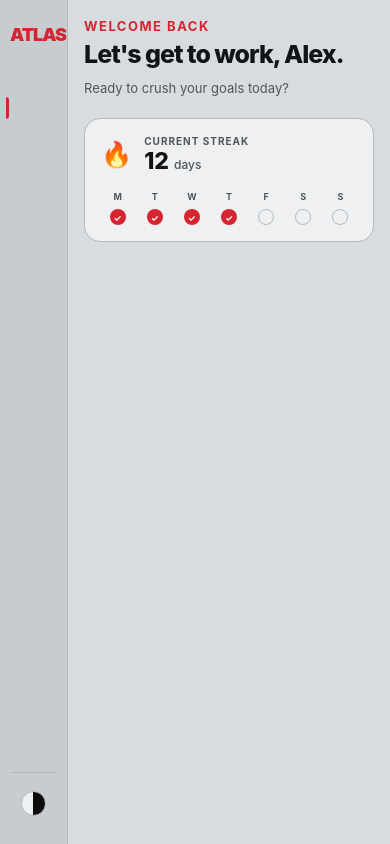
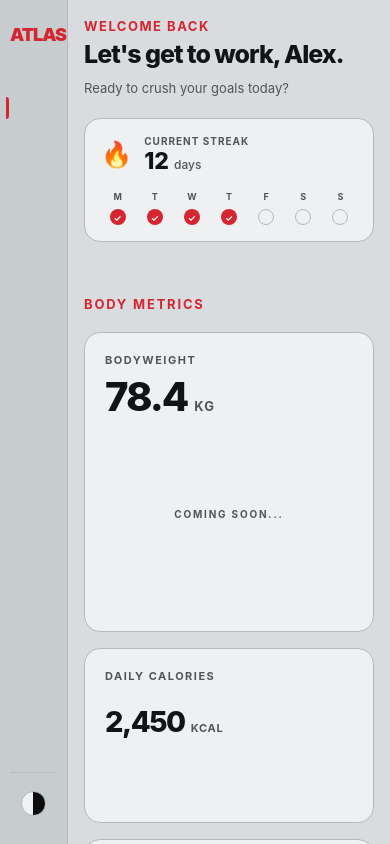
Before and after one commit to skaushal2483-tech/Atlas-Main, a React (Vite) app: page / in a window 390 px wide. Built offline with nearby package versions, Linux system fonts and the light colour scheme.

Commit message:
third commit

```diff
--- /dev/null
+++ b/src/components/Metrics.jsx
@@ -0,0 +1,61 @@
+import "../styles/Metrics.css";
+
+function Metrics() {
+  return (
+    <section className="metrics">
+
+      <div className="metrics-heading">
+        <span>BODY METRICS</span>
+      </div>
+
+      <div className="metrics-layout">
+
+        {/* BODYWEIGHT */}
+        <div className="metric-weight-card">
+
+          <span className="metric-label">BODYWEIGHT</span>
+
+          <div className="weight-value">
+            <strong>78.4</strong>
+            <span>KG</span>
+          </div>
+
+          <div className="metric-coming-soon">
+            <span>COMING SOON...</span>
+          </div>
+
+        </div>
+
+
+        {/* DAILY CALORIES */}
+        <div className="metric-small-card">
+
+          <span className="metric-label">DAILY CALORIES</span>
+
+          <div className="small-value">
+            <strong>2,450</strong>
+            <span>KCAL</span>
+          </div>
+
+        </div>
+
+
+        {/* BODY FAT */}
+        <div className="metric-small-card">
+
+          <span className="metric-label">BODY FAT</span>
+
+          <div className="small-value">
+            <strong>14.8</strong>
+            <span>%</span>
+          </div>
+
+        </div>
+
+      </div>
+
+    </section>
+  );
+}
+
+export default Metrics;
--- a/src/pages/Dashboard.jsx
+++ b/src/pages/Dashboard.jsx
@@ -1,8 +1,8 @@
 import SideBar from "../components/SideBar";
 import Header from "../components/Header";
+import Metrics from "../components/Metrics";
+
 import "../styles/Dashboard.css";
-
-
 
 function Dashboard() {
   return (
@@ -11,6 +11,8 @@ function Dashboard() {
 
       <main className="dashboard-main">
         <Header />
+
+        <Metrics/>
       </main>
     </div>
   );
--- a/src/styles/Dashboard.css
+++ b/src/styles/Dashboard.css
@@ -56,9 +56,6 @@
     color 0.5s ease;
 }
 
-.analytics-grid {
-  padding-top: 50px;
-}
 
 
 /* =================================
--- /dev/null
+++ b/src/styles/Metrics.css
@@ -0,0 +1,301 @@
+/* =================================
+   BODY METRICS
+================================= */
+
+.metrics {
+  width: 78%;
+  max-width: 1100px;
+
+  margin: 42px auto 0;
+
+  box-sizing: border-box;
+}
+
+
+/* =================================
+   SECTION HEADER
+================================= */
+
+.metrics-heading {
+  margin-bottom: 20px;
+}
+
+.metrics-heading span {
+  display: block;
+
+  color: var(--primary);
+
+  font-size: 13px;
+  font-weight: 700;
+
+  letter-spacing: 1.8px;
+}
+
+
+/* =================================
+   LAYOUT
+================================= */
+
+.metrics-layout {
+  display: grid;
+
+  grid-template-columns:
+    minmax(0, 2fr)
+    minmax(250px, 0.85fr);
+
+  grid-template-rows: 1fr 1fr;
+
+  gap: 16px;
+}
+
+
+/* =================================
+   SHARED CARDS
+================================= */
+
+.metric-weight-card,
+.metric-small-card {
+  background: var(--card);
+
+  border: 1px solid var(--border);
+  border-radius: 16px;
+
+  box-sizing: border-box;
+
+  transition:
+    background-color 0.5s ease,
+    border-color 0.3s ease,
+    transform 0.25s ease,
+    box-shadow 0.25s ease;
+}
+
+.metric-weight-card:hover,
+.metric-small-card:hover {
+  border-color: var(--primary);
+
+  transform: translateY(-3px);
+
+}
+
+
+/* =================================
+   BODYWEIGHT
+================================= */
+
+.metric-weight-card {
+  grid-row: 1 / 3;
+
+  min-height: 390px;
+
+  padding: 26px;
+
+  display: flex;
+  flex-direction: column;
+}
+
+.metric-label {
+  color: var(--text2);
+
+  font-size: 11px;
+  font-weight: 700;
+
+  letter-spacing: 1.5px;
+}
+
+
+/* =================================
+   WEIGHT VALUE
+================================= */
+
+.weight-value {
+  display: flex;
+
+  align-items: baseline;
+
+  gap: 7px;
+
+  margin-top: 10px;
+}
+
+.weight-value strong {
+  color: var(--text);
+
+  font-size: 48px;
+  font-weight: 800;
+
+  letter-spacing: -2px;
+  line-height: 1;
+}
+
+.weight-value span {
+  color: var(--text2);
+
+  font-size: 13px;
+  font-weight: 700;
+
+  letter-spacing: 1px;
+}
+
+
+/* =================================
+   COMING SOON
+================================= */
+
+.metric-coming-soon {
+  flex: 1;
+
+  display: flex;
+
+  align-items: center;
+  justify-content: center;
+}
+
+.metric-coming-soon span {
+  color: var(--text2);
+
+  font-size: 10px;
+  font-weight: 700;
+
+  letter-spacing: 1.8px;
+}
+
+
+/* =================================
+   SMALL CARDS
+================================= */
+
+.metric-small-card {
+  min-height: 185px;
+
+  padding: 24px;
+
+  display: flex;
+  flex-direction: column;
+}
+
+
+/* =================================
+   SMALL VALUES
+================================= */
+
+.small-value {
+  display: flex;
+
+  align-items: baseline;
+
+  gap: 6px;
+
+  margin-top: 24px;
+}
+
+.small-value strong {
+  color: var(--text);
+
+  font-size: 36px;
+  font-weight: 800;
+
+  letter-spacing: -1.5px;
+  line-height: 1;
+}
+
+.small-value span {
+  color: var(--text2);
+
+  font-size: 11px;
+  font-weight: 700;
+
+  letter-spacing: 0.8px;
+}
+
+
+/* =================================
+   RESPONSIVE — 1000px
+================================= */
+
+@media (max-width: 1000px) {
+
+  .metrics {
+    width: 84%;
+  }
+
+  .metrics-layout {
+    grid-template-columns:
+      minmax(0, 1.7fr)
+      minmax(220px, 0.9fr);
+  }
+
+}
+
+
+/* =================================
+   RESPONSIVE — 800px
+================================= */
+
+@media (max-width: 800px) {
+
+  .metrics-layout {
+    grid-template-columns: 1.5fr 1fr;
+  }
+
+  .weight-value strong {
+    font-size: 42px;
+  }
+
+  .small-value strong {
+    font-size: 29px;
+  }
+
+}
+
+
+/* =================================
+   RESPONSIVE — 700px
+================================= */
+
+@media (max-width: 700px) {
+
+  .metrics {
+    width: calc(100% - 36px);
+
+    margin: 34px 18px 0;
+  }
+
+  .metrics-layout {
+    display: flex;
+
+    flex-direction: column;
+  }
+
+  .metric-weight-card {
+    min-height: 300px;
+  }
+
+  .metric-small-card {
+    min-height: 175px;
+  }
+
+}
+
+
+/* =================================
+   RESPONSIVE — 500px
+================================= */
+
+@media (max-width: 500px) {
+
+  .metrics {
+    width: calc(100% - 32px);
+
+    margin: 30px 16px 0;
+  }
+
+  .metric-weight-card,
+  .metric-small-card {
+    padding: 20px;
+  }
+
+  .weight-value strong {
+    font-size: 40px;
+  }
+
+}
--- a/src/styles/global.css
+++ b/src/styles/global.css
@@ -29,6 +29,7 @@ body {
 }
 
 
+
 .sidebar,
 .dashboard,
 .dashboard-main,
```
